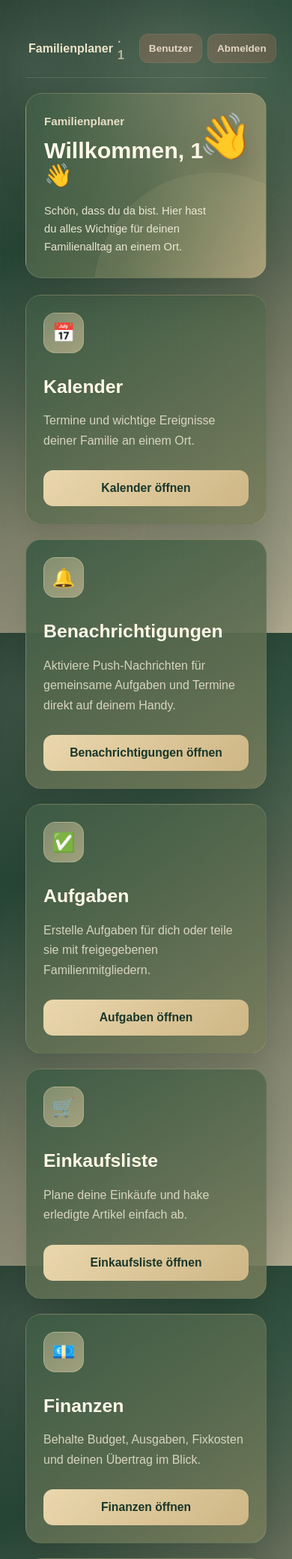
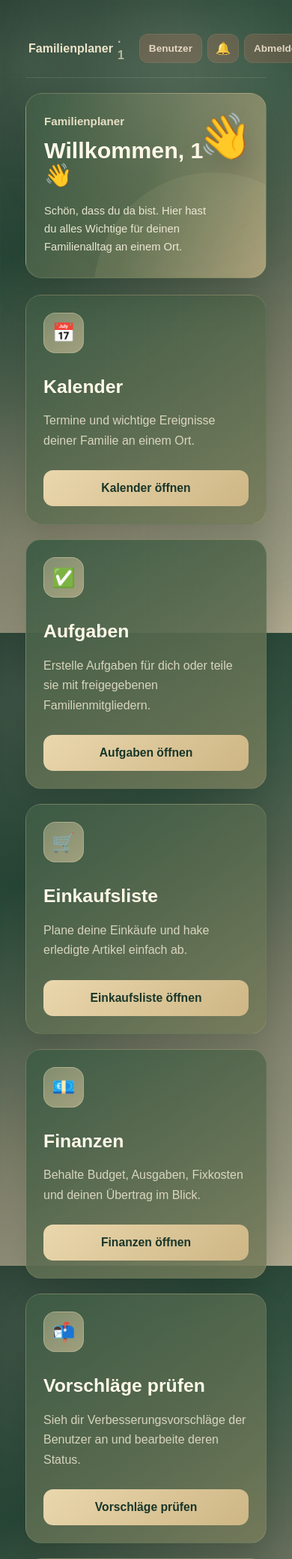
Before and after one commit to JK597/familienplaner, a Flask app: page /dashboard in a window 390 px wide; the page is wider, and only the part inside the window is pictured. Shown: the top 2079 px of that part at 75% size. Run offline with Flask 3, Linux system fonts and the light colour scheme; the visitor is signed in with stand-in values (Sample User, id 1); some libraries are stand-ins or nearby versions.

Commit message:
Benachrichtigungen in die obere Leiste verschoben

```diff
--- a/templates/dashboard.html
+++ b/templates/dashboard.html
@@ -482,6 +482,33 @@
         }
 
 
+
+        .notification-top-button {
+            gap: 7px;
+        }
+
+
+        .notification-bell {
+            line-height: 1;
+            font-size: 1rem;
+        }
+
+
+        @media (max-width: 700px) {
+
+            .notification-top-button {
+                width: 42px;
+                min-width: 42px;
+                padding: 0;
+            }
+
+            .notification-label {
+                display: none;
+            }
+
+        }
+
+
         @media (max-width: 1150px) {
 
             .dashboard-card-grid {
@@ -631,6 +658,19 @@
 
 
                 <a
+                    href="/benachrichtigungen"
+                    class="dashboard-top-button notification-top-button"
+                    title="Benachrichtigungen"
+                    aria-label="Benachrichtigungen"
+                >
+                    <span class="notification-bell">🔔</span>
+                    <span class="notification-label">
+                        Benachrichtigungen
+                    </span>
+                </a>
+
+
+                <a
                     href="/logout"
                     class="dashboard-top-button"
                 >
@@ -705,41 +745,6 @@
                         class="home-card-button"
                     >
                         Kalender öffnen
-                    </a>
-
-                </div>
-
-            </article>
-
-
-
-            <!-- =====================================
-                 BENACHRICHTIGUNGEN
-            ====================================== -->
-
-            <article class="dashboard-home-card">
-
-                <div class="home-card-icon">
-                    🔔
-                </div>
-
-                <h2>
-                    Benachrichtigungen
-                </h2>
-
-                <p>
-                    Aktiviere Push-Nachrichten für
-                    gemeinsame Aufgaben und Termine
-                    direkt auf deinem Handy.
-                </p>
-
-                <div class="home-card-bottom">
-
-                    <a
-                        href="/benachrichtigungen"
-                        class="home-card-button"
-                    >
-                        Benachrichtigungen öffnen
                     </a>
 
                 </div>
```
